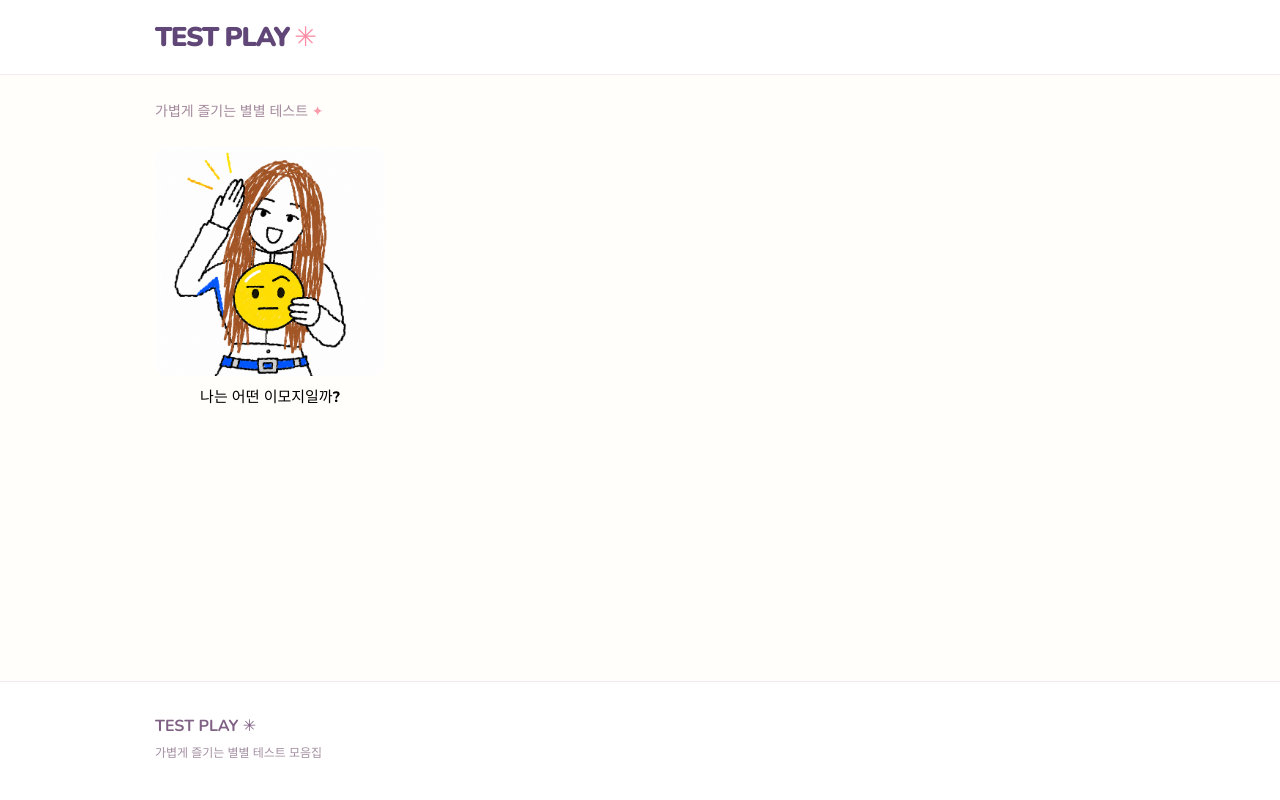
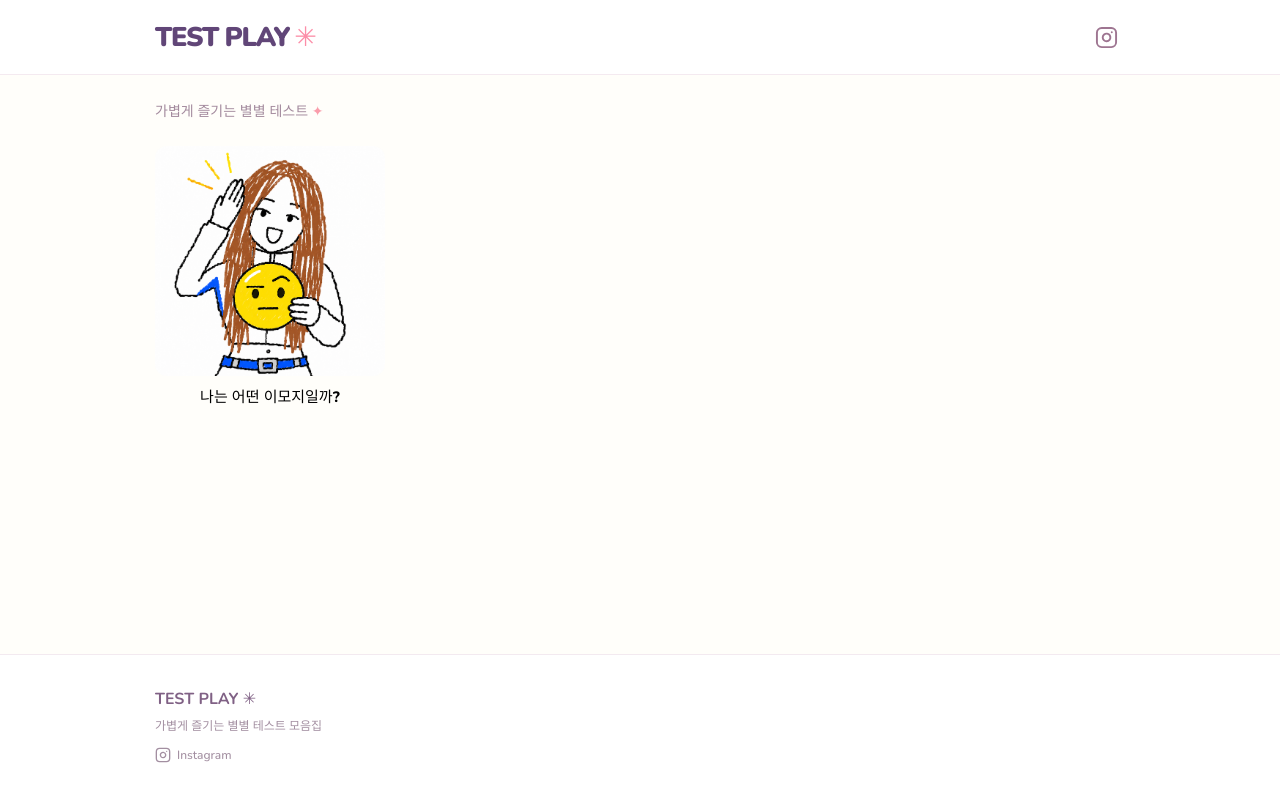
Before and after one commit to youtubuhi/testplay, a React (Vite) app: page / in a window 1280 px wide. Built offline with nearby package versions, Linux system fonts and the light colour scheme.

Commit message:
Update site.js

```diff
--- a/src/content/site.js
+++ b/src/content/site.js
@@ -3,7 +3,7 @@ export const SITE = {
   name: 'TEST PLAY',
   tagline: '가볍게 즐기는 별별 테스트',
   footer: '가볍게 즐기는 별별 테스트 모음집',
-  instagramUrl: '', // 🟢 예: 'https://www.instagram.com/계정명/' (비워두면 결과 화면에 '준비 중' 표시)
+  instagramUrl: 'https://www.instagram.com/testplay.zip/', // 🟢 예: 'https://www.instagram.com/계정명/' (비워두면 결과 화면에 '준비 중' 표시)
 };
 
 // 🟢 테스트가 늘어나면 아래 카테고리가 자동 노출됩니다. 지금은 테스트 목록만 표시합니다.
```
